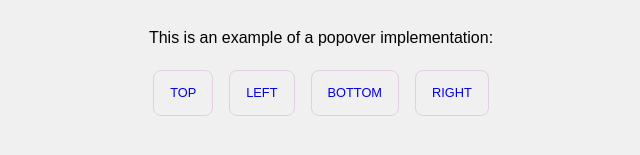
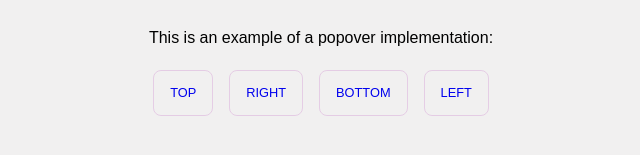
Before and after one commit to esterfania/popover, a Next.js app: page / in a window 1280 px wide. Shown: the part 331-486 px from the top of the page, without its empty margins (319-959 px from the left). Built offline with nearby package versions, Linux system fonts and the light colour scheme.

Commit message:
fix sides

```diff
--- a/src/pages/index.tsx
+++ b/src/pages/index.tsx
@@ -58,8 +58,8 @@ export default function Home() {
                     </PopoverContent>
                 </PopoverWrapper>
                 <PopoverWrapper>
-                    <LinkButton href="#">Left</LinkButton>
-                    <PopoverContent title="Left title" position="left">
+                    <LinkButton href="#">Right</LinkButton>
+                    <PopoverContent title="Right title" position="right">
                         <span>
                             Lorem Ipsum is simply dummy text of the printing and typesetting
                             industry.
@@ -80,8 +80,8 @@ export default function Home() {
                 </PopoverWrapper>
 
                 <PopoverWrapper>
-                    <LinkButton href="#">Right</LinkButton>
-                    <PopoverContent title="Right title" position="right">
+                    <LinkButton href="#">Left</LinkButton>
+                    <PopoverContent title="Left title" position="left">
                         <span>
                             Lorem Ipsum is simply dummy text of the printing and typesetting
                             industry.
```
